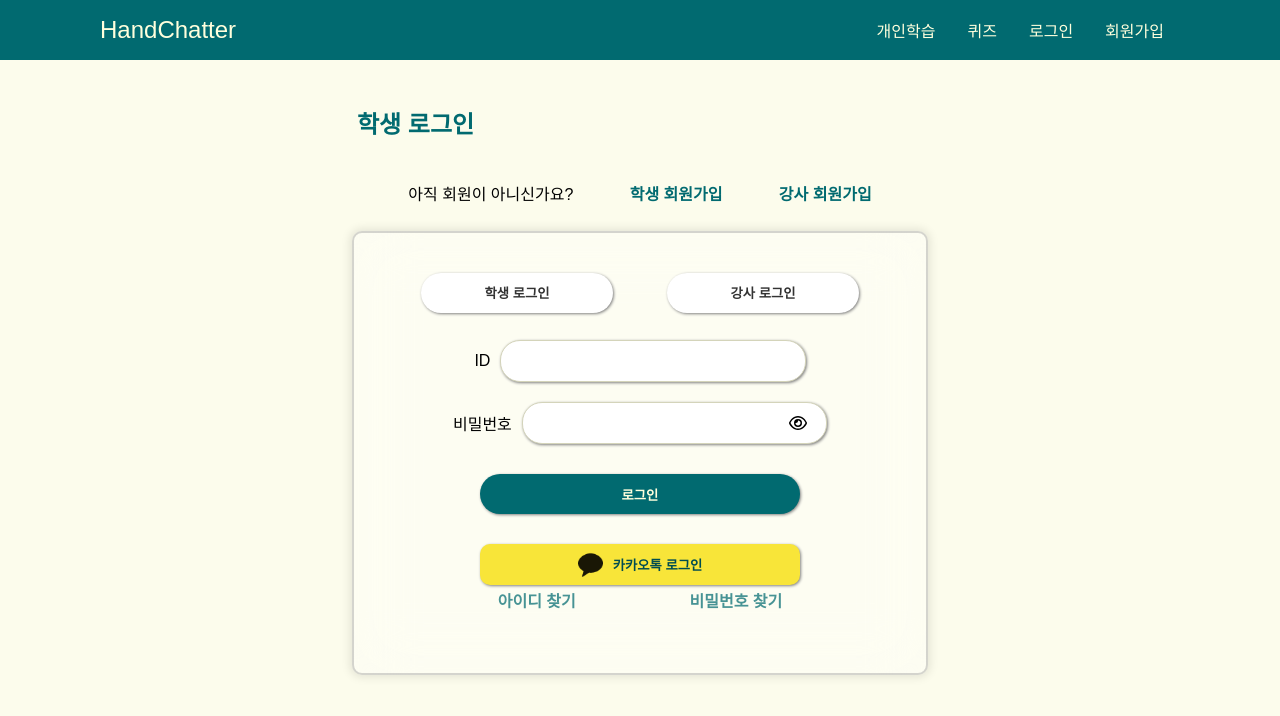
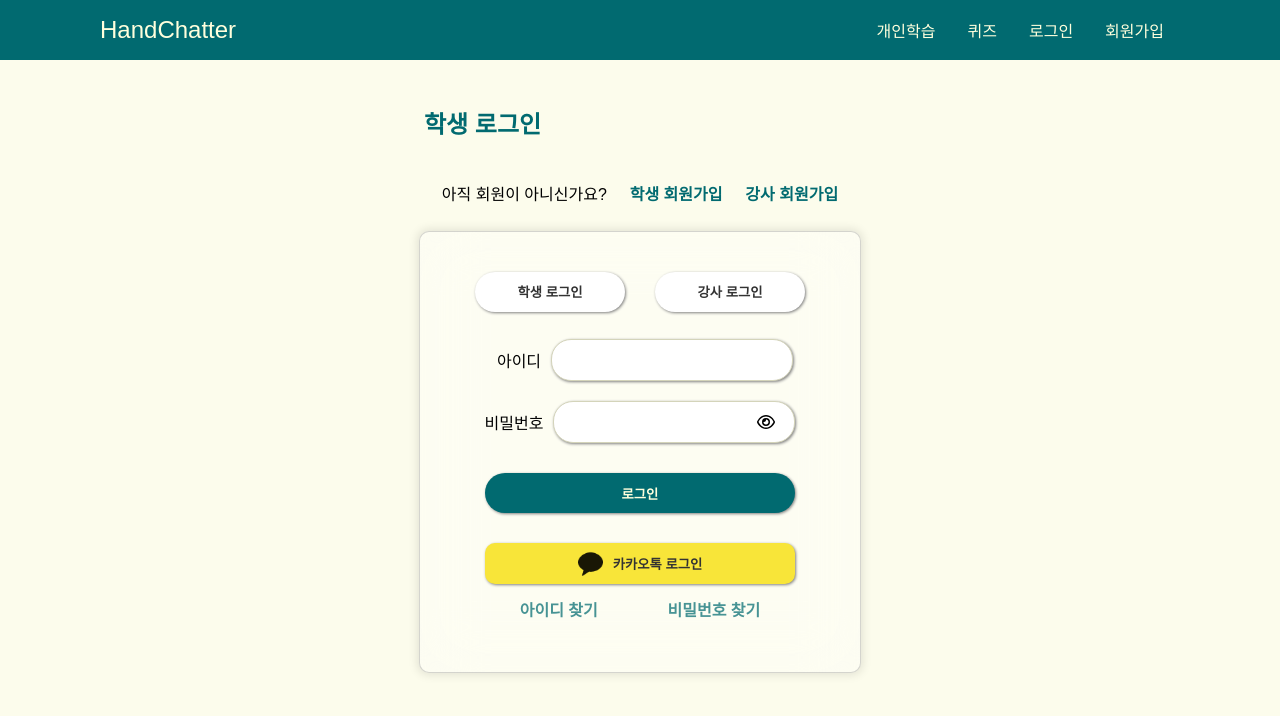
Before and after one commit to purple11-11/HandChatter, a React (Create React App) app in the folder client/: page /login in a window 1280 px wide. Shown: the top 716 px of the page. Built offline with nearby package versions, Linux system fonts and the light colour scheme; no server answers; a web font is replaced by a local one.

Commit message:
fix: [FE] 로그인 페이지 UI 수정

```diff
--- a/client/src/components/form/LoginForm.tsx
+++ b/client/src/components/form/LoginForm.tsx
@@ -3,7 +3,7 @@ import { useForm } from "react-hook-form";
 import PasswordInput from "../input/PasswordInput";
 import { RoleProps } from "../../types/interface";
 import { Link } from "react-router-dom";
-import styles from "./login.module.scss";
+import styles from "./loginForm.module.scss";
 
 interface SigninData {
     id: string;
@@ -40,7 +40,7 @@ export default function LoginForm({ role, login }: RoleProps & LoginProps) {
             <div className={`${styles.login_wrapper}`}>
                 <form name="login_form" onSubmit={handleSubmit(onSubmit)}>
                     <div className={`${styles.id_wrap}`}>
-                        <label htmlFor="id">ID</label>
+                        <label htmlFor="id">아이디</label>
                         <input
                             type="text"
                             {...register("id", { required: true })}
--- a/client/src/components/form/login.module.scss
+++ b/client/src/components/form/loginForm.module.scss
@@ -1,7 +1,7 @@
 @import "../../styles/util";
 
 .login_wrapper {
-    width: 40vw;
+    width: 380px;
     height: 30vh;
     display: flex;
     flex-direction: column;
@@ -17,7 +17,7 @@ form {
     gap: 20px;
     margin-right: 50px;
     input {
-        width: 19vw;
+        width: 180px;
         height: 40px;
         border-radius: 20px;
         padding: 0 40px 0 20px;
@@ -31,8 +31,12 @@ form {
     gap: 10px;
 }
 
+.id_wrap {
+    margin-left: 10px;
+}
+
 .login_btn {
-    width: 25vw;
+    width: 310px;
     height: 40px;
     border-radius: 20px;
     background-color: $color-primary;
@@ -57,9 +61,15 @@ form {
         gap: 10px;
         border: none;
         background-color: #f8e539;
+        color: $color-text;
         border-radius: 10px;
         padding: 8px;
-        width: 25vw;
+        width: 310px;
         cursor: pointer;
+        &:hover {
+            background-color: #f8e539;
+            color: $color-text;
+            transition: 0.2s;
+        }
     }
 }
--- a/client/src/pages/account/signin.module.scss
+++ b/client/src/pages/account/signin.module.scss
@@ -22,12 +22,13 @@
 .login_area {
     border-radius: 10px;
     background-color: #ffffff59;
-    border: 2px solid rgba(145, 145, 145, 0.377);
+    border: 1px solid rgba(145, 145, 145, 0.377);
     backdrop-filter: blur(30px);
     box-shadow: 0 0 10px 2px rgba(0, 0, 0, 0.1);
     padding: 30px 30px 0 30px;
     margin-top: 10px;
     height: 410px;
+    width: 380px;
 }
 
 .role_toggle_btn {
@@ -35,12 +36,13 @@
     justify-content: space-around;
     margin: 10px 10px 20px 10px;
     button {
-        width: 15vw;
+        width: 150px;
         height: 40px;
         border-radius: 25px;
         color: $color-text;
         &:hover {
             background-color: $color-second;
+            color: $color-text;
             transition: 0.3s;
         }
     }
@@ -49,7 +51,7 @@
 .find_id_pw {
     display: flex;
     justify-content: space-evenly;
-    margin-top: 15px;
+    margin-top: 25px;
     a {
         color: $color-primary-light;
         font-weight: bold;
--- a/client/src/routes/Router.tsx
+++ b/client/src/routes/Router.tsx
@@ -24,6 +24,7 @@ const router = createBrowserRouter([
                 path: "learning",
                 element: <PersonalLearning />,
                 loader: async () => {
+                    try {
                         if (process.env.REACT_APP_API_URL && process.env.REACT_APP_API_KEY) {
                             const response = await axios.get(process.env.REACT_APP_API_URL, {
                                 params: {
@@ -32,10 +33,16 @@ const router = createBrowserRouter([
                                     pageNo: "1",
                                 },
                             });
+
+                            let results: SignRes[] = [];
+                            if (!response.data.response.body.items) {
+                                return results;
+                            }
+
                             const items = response.data.response.body.items.item;
                             console.log("App.tsx items ::", items);
 
-                        let results: SignRes[] = items.map((item: SignRes, index: number) => ({
+                            results = items.map((item: SignRes, index: number) => ({
                                 key: index,
                                 title: item.title,
                                 url: item.url,
@@ -45,6 +52,10 @@ const router = createBrowserRouter([
                             }));
 
                             return results;
+                        }
+                    } catch (error) {
+                        console.error("API 오청 중 오류 발생 ::", error);
+                        return [];
                     }
                 },
                 children: [
--- a/client/src/styles/components/form/signupForm.scss
+++ /dev/null
@@ -1,5 +0,0 @@
-input::-webkit-outer-spin-button,
-input::-webkit-inner-spin-button {
-    -webkit-appearance: none;
-    margin: 0;
-}
--- a/client/src/styles/components/input/password.scss
+++ /dev/null
@@ -1,11 +0,0 @@
-@import "../../util";
-
-.pw_input_wrapper {
-    position: relative;
-    display: flex;
-
-    .eye_icon {
-        /* position: absolute; */
-        cursor: pointer;
-    }
-}
```
Also changed, not shown: client/src/styles/pages/account/signup.scss (deleted, +0 -19 lines). Lines whose indentation alone changed are shown as unchanged.
